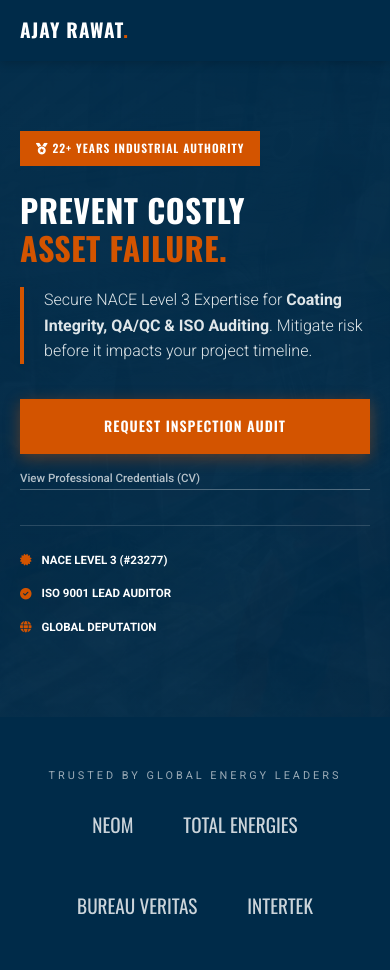
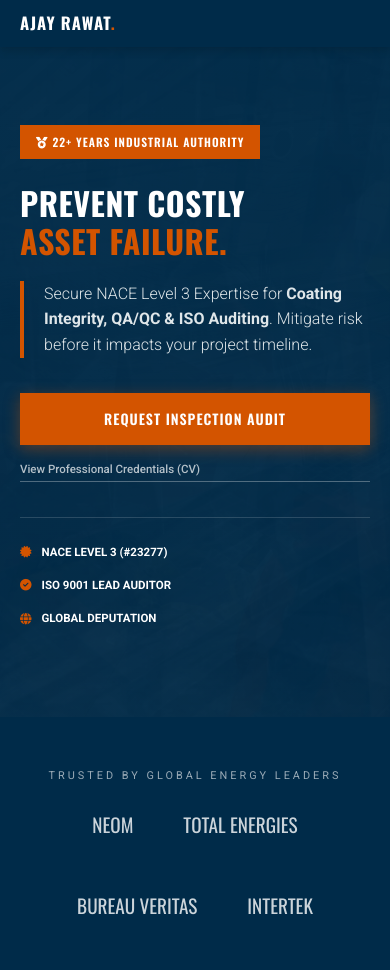
Before and after one commit to devajayrawat2006-glitch/ajay-protfolio, a Flask app: page / in a window 390 px wide. Shown: the top 970 px of the page. Run offline with Flask 3, Linux system fonts and the light colour scheme.

Commit message:
Add files via upload

```diff
--- a/static/style.css
+++ b/static/style.css
@@ -233,31 +233,44 @@ p { font-size: 1.05rem; margin-bottom: 15px; color: #444; }
 .modal-option { display: flex; align-items: center; gap: 15px; padding: 15px; background: #f8f9fa; text-decoration: none; color: var(--navy); border: 1px solid #e0e0e0; transition: 0.3s; margin-bottom: 10px; }
 .modal-option:hover { border-color: var(--navy); background: #e3f2fd; }
 
-/* --- FINAL MOBILE OPTIMIZATION (Perfect Size & Stability) --- */
+/* --- FINAL MOBILE FIX (Slim Bar & Stable Screen) --- */
 @media screen and (max-width: 768px) {
-    /* 1. TEXT SIZE ADJUSTMENT (Thoda sa bada kiya - 80%) */
+    /* 1. TEXT SIZE (80% is the sweet spot) */
     html { font-size: 80%; }
 
-    /* 2. STOP BACKGROUND MOVEMENT (Nuclear Fix) */
-    .hero-slide {
-        animation: mobileFade 24s infinite !important; /* Force fade only */
-        transform: none !important; /* Force STOP moving */
-        -webkit-transform: none !important; /* Safari/iPhone fix */
+    /* 2. LOCK SCREEN WIDTH (Stops horizontal moving/wobble) */
+    body, html {
+        overflow-x: hidden !important;
+        width: 100%;
+        position: relative;
     }
 
-    /* 3. REMOVE PARTICLES */
+    /* 3. SLIM NAVIGATION BAR */
+    .navbar {
+        padding: 10px 0 !important; /* Thinner bar */
+    }
+    .logo {
+        font-size: 1.3rem !important; /* Smaller text so it fits */
+    }
+
+    /* 4. STOP BACKGROUND MOVEMENT */
+    .hero-slide {
+        animation: mobileFade 24s infinite !important;
+        transform: none !important;
+        -webkit-transform: none !important;
+    }
     #particles-js { display: none !important; }
 
-    /* 4. HERO LAYOUT */
+    /* 5. HERO LAYOUT ADJUSTMENTS */
     h1 {
-        font-size: 2.5rem !important; /* Thoda bada kiya */
+        font-size: 2.5rem !important;
         line-height: 1.2;
         margin-bottom: 20px;
     }
     h2 { font-size: 2rem !important; }
 
     .hero {
-        padding-top: 100px;
+        padding-top: 85px; /* Less gap since nav is thinner */
         padding-bottom: 50px;
         height: auto;
         min-height: 85vh;
@@ -265,7 +278,7 @@ p { font-size: 1.05rem; margin-bottom: 15px; color: #444; }
     }
 
     .hero-actions { align-items: stretch; width: 100%; }
-    .btn { width: 100%; text-align: center; padding: 16px; font-size: 1.1rem; }
+    .btn { width: 100%; text-align: center; padding: 15px; font-size: 1.1rem; }
 
     .trust-bar {
         flex-direction: column;
```
